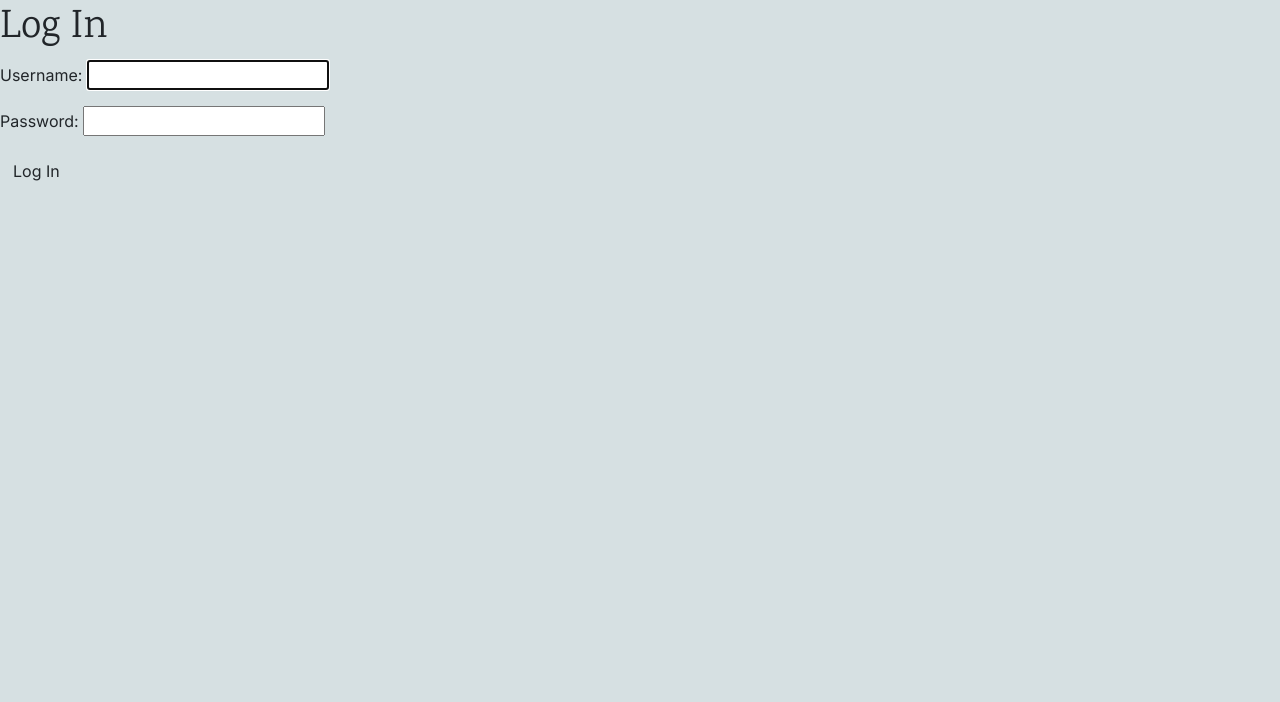
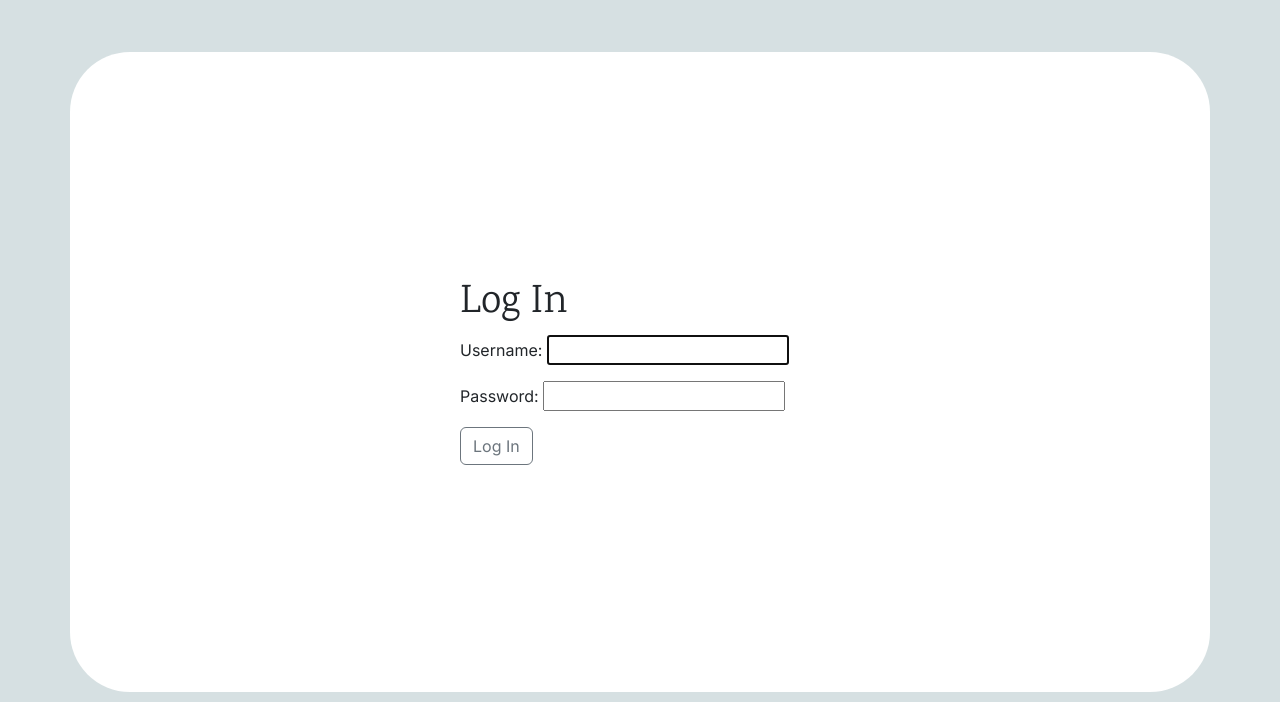
Before and after one commit to AbigailDawson/notealong, a Django app: page /accounts/login/ in a window 1280 px wide. Shown: the part 98-800 px from the top of the page. Run offline with Django 4.2, Linux system fonts and the light colour scheme.

Commit message:
Center login box in container, adjust styling

```diff
--- a/main_app/static/css/style.css
+++ b/main_app/static/css/style.css
@@ -45,6 +45,22 @@ h1, h2, h3, h4, h5 {
   font-family: var(--headings-font);
 }
 
+/*  ====  LOGIN  ====  */
+
+.login-container {
+  display: flex;
+  flex-direction: column;
+  align-items: center;
+  justify-content: center;
+  height: 100%;
+}
+
+.login-box {
+  width: 400px;
+  border-radius: 20px;
+  padding: 20px;
+}
+
 /*  ====  USER  ====  */
 
 .content-container {
--- a/main_app/templates/registration/login.html
+++ b/main_app/templates/registration/login.html
@@ -1,12 +1,20 @@
 {% extends 'base.html' %}
 {% block content %}
 
+<div class="content-container container mt-5 py-4">
+    <div class="login-container">
+        <div class="login-box">
             <h1>Log In</h1>
             <form method="POST" action="{% url 'login' %}">
                 {% csrf_token %}
                 {{ form.as_p }}
                 <input type="hidden" name="next" value="{{ next }}">
-    <button type="submit" class="btn">Log In</button>
+                <button type="submit" class="btn btn-outline-secondary">Log In</button>
             </form>
+        </div>
+    </div>
+</div>
+
+
 
 {% endblock %}
```
Lines whose indentation alone changed are shown as unchanged.
